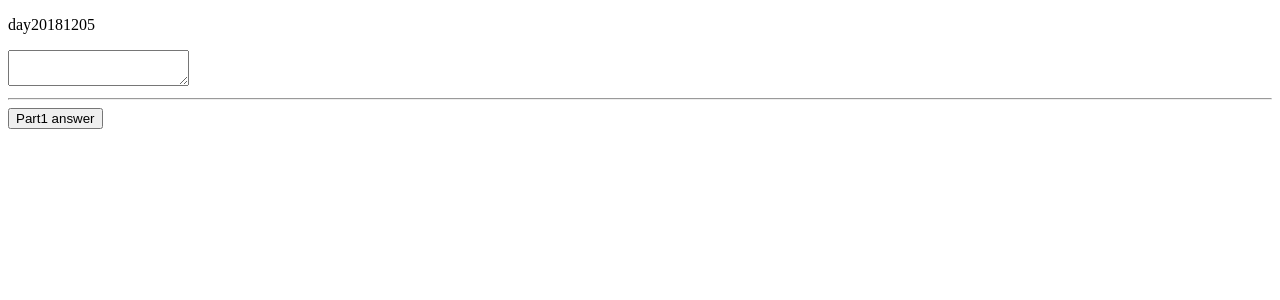
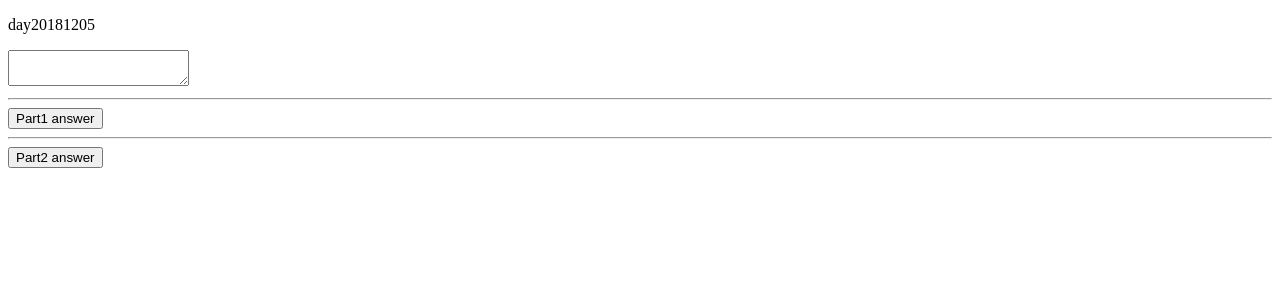
Before and after one commit to LukaszSarzynski/TypeScirpt-advent-of-code, an Angular app: page / in a window 1280 px wide. Shown: the top 300 px of the page. Built offline with nearby package versions, Linux system fonts and the light colour scheme.

Commit message:
day20181205 - Part Two Solution

```diff
--- a/src/app/day20181205/day20181205.component.html
+++ b/src/app/day20181205/day20181205.component.html
@@ -7,3 +7,7 @@
 <hr />
 <button (click)="runPart1()">Part1 answer</button>
 <code>{{sPartOneAnswer}}</code>
+
+<hr />
+<button (click)="runPart2()">Part2 answer</button>
+<code>{{sPartTwoAnswer}}</code>
--- a/src/app/day20181205/day20181205.component.ts
+++ b/src/app/day20181205/day20181205.component.ts
@@ -9,43 +9,68 @@ export class Day20181205Component implements OnInit {
 
   sAdventDayData: string;
   sPartOneAnswer: number;
+  sPartTwoAnswer: number;
 
   constructor() { }
 
   ngOnInit() {
   }
 
-  public runPart1() {
+  runPart1() {
     this.sPartOneAnswer = 0;
-
-    let sTmp: string;
     let sNewText: string = this.sAdventDayData.trim();
 
     // needed data - all chars know by word ;)
     const aChar: string[] = 'abcdefghijklmnopqrstuvwxyz'.split('');
 
+    sNewText = this.reduce(sNewText, aChar); // run global reaction
+
+    this.sPartOneAnswer = sNewText.length ;
+  }
+
+  runPart2() {
+    this.sPartTwoAnswer = 0;
+    let sNewText: string = this.sAdventDayData.trim();
+
+    // needed data - all chars know by word ;)
+    const aChar: string[] = 'abcdefghijklmnopqrstuvwxyz'.split('');
+
+    let iBestReduce = sNewText.length;
+      // check all combination
+      aChar.forEach(v => {
+        sNewText = this.sAdventDayData.trim();
+
+        sNewText = sNewText.replace(new RegExp(v, 'g') , ''); // trim actual char
+        sNewText = sNewText.replace(new RegExp(v.toUpperCase(), 'g'), ''); // trim upper actual char
+
+        sNewText = this.reduce(sNewText, aChar); // run global reaction
+        if (sNewText.length < iBestReduce) {
+          iBestReduce = sNewText.length;
+        }
+      });
+    this.sPartTwoAnswer = iBestReduce;
+  }
+
+  private reduce(sNewText, aChar) {
+    let sTmp: string;
     let iLastLenght: number;
     let bIsSomethingToDo = true;
+    // run reacting polymer
     while (bIsSomethingToDo) {
       iLastLenght = sNewText.length;
-
       // trim all combination
       aChar.forEach(v => {
         sTmp = v + v.toUpperCase();
-        sNewText = sNewText.replace(sTmp, ''); // reduce vV
+        sNewText = sNewText.replace(new RegExp(sTmp, 'g'), ''); // reduce vV
         sTmp = v.toUpperCase() + v;
-        sNewText = sNewText.replace(sTmp, ''); // reduce Vv
+        sNewText = sNewText.replace(new RegExp(sTmp, 'g'), ''); // reduce Vv
       });
-
       // if wasn't anny reduce in this, we don't need check next
       if (!(iLastLenght - sNewText.length)) {
         bIsSomethingToDo = false;
       }
     }
-
-    this.sPartOneAnswer = sNewText.length ;
-
-
+    return sNewText;
   }
 
 }
```
